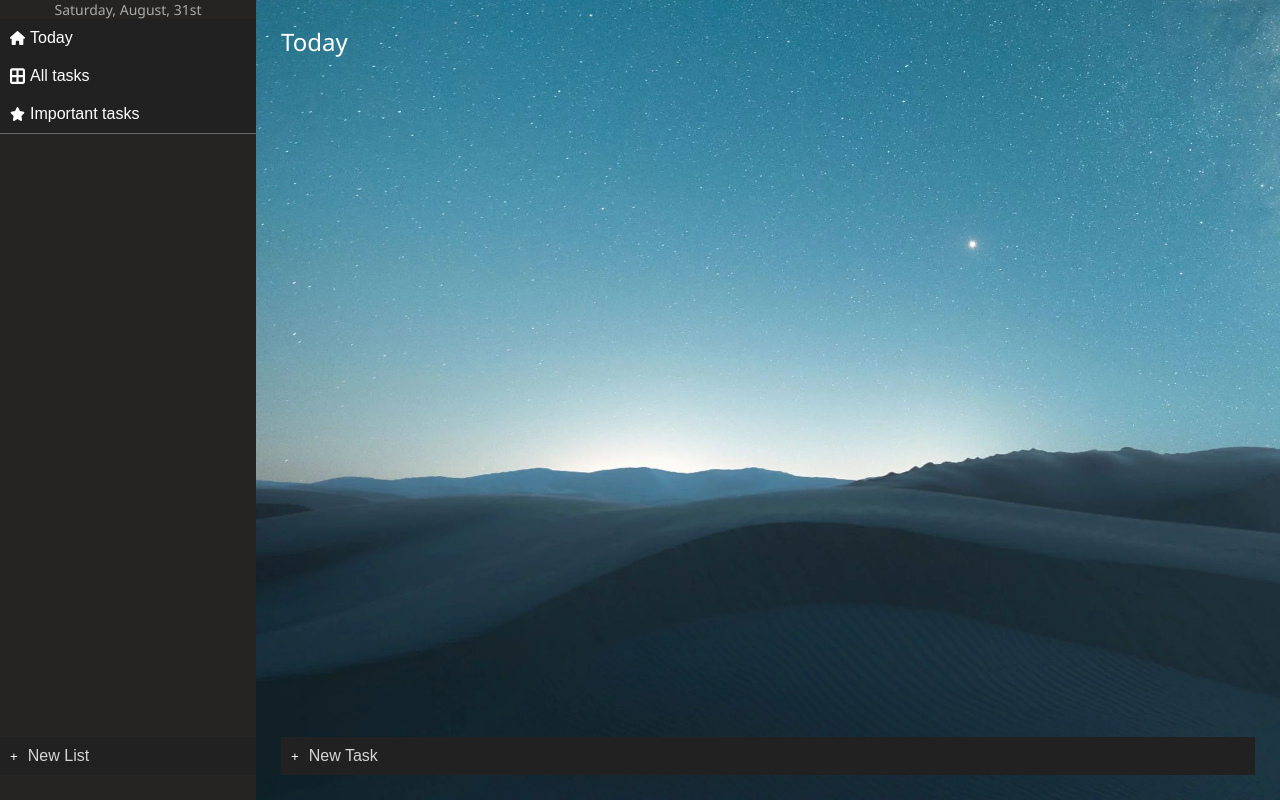
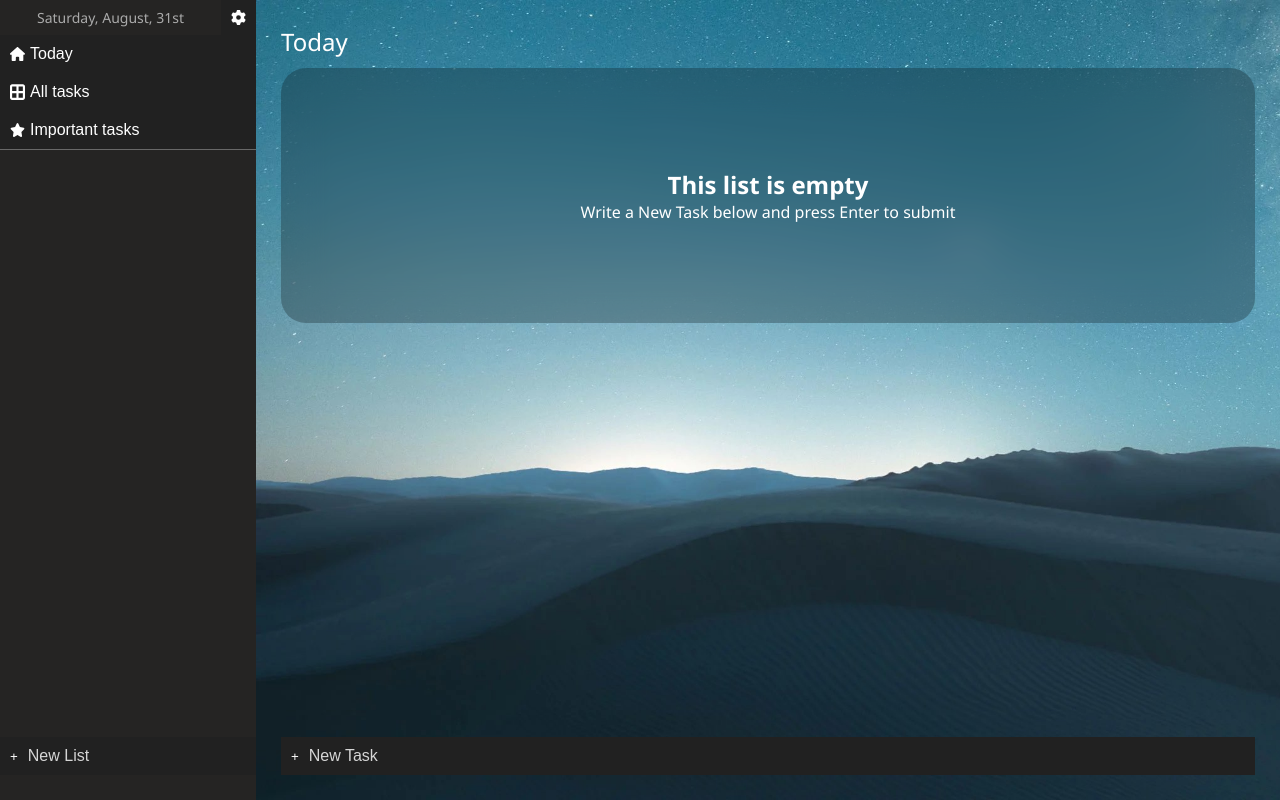
Before and after one commit to NoeRGuerra/ToDoList, a website built with webpack: page src/views/index.html in a window 1280 px wide. Built offline with nearby package versions, Linux system fonts and the light colour scheme.

Commit message:
Display a message when viewing an empty list
- Update `addNewTaskForm()` and `createSidebarContainer()` to call `createMaxInputLengthMessage()` instead of creating message element in the body of the function
- Add a container in left sidebar to display settings (Not yet implemented)
- Fix bug that would stop user from submitting new lists
- Make `inactive` style class important to override display options and ensure elements become hidden when adding this class

```diff
--- a/src/controllers/taskController.js
+++ b/src/controllers/taskController.js
@@ -1,6 +1,6 @@
 import Step from "../models/Step";
 import Task from "../models/Task";
-import { displayToDoList, displayImportantTasks, displayAllTasks, currentToDoList, existingLists, confirmAction, setCurrentToDoList, listType } from './todoListController';
+import { displayToDoList, displayImportantTasks, displayAllTasks, currentToDoList, existingLists, confirmAction, setCurrentToDoList, listType, createMaxInputLengthMessage } from './todoListController';
 import { saveToDoLists } from "../utils/storage";
 import { differenceInCalendarDays, format, getYear} from "date-fns";
 import trashIcon from "../views/icons/trash-can-regular.svg";
@@ -25,17 +25,7 @@ function addNewTaskForm(ToDoList) {
     });
 
     const newTaskInput = newTaskForm.querySelector('input[type="text"]');
-    const messageSpan = document.createElement('span');
-    messageSpan.className = 'char-limit-message';
-    messageSpan.textContent = `Task names cannot be longer than ${newTaskInput.maxLength} characters`;
-
-    newTaskInput.addEventListener('input', () => {
-        if (newTaskInput.value.length >= newTaskInput.maxLength) {
-            messageSpan.style.display = 'block';
-        } else {
-            messageSpan.style.display = 'none';
-        }
-    })
+    const messageSpan = createMaxInputLengthMessage(newTaskInput);
 
     container.append(newTaskForm, messageSpan);
 }
@@ -235,33 +225,13 @@ function createSidebarContainer(Task, ToDoList, taskIndex) {
     deleteTaskBtn.prepend(deleteTaskIcon);
     const creationTime = createDateLabel();
     const descriptionBox = createDescriptionBox(Task);
-    const descriptionLimitMessage  = document.createElement('span');
-    descriptionLimitMessage.className = 'char-limit-message';
-    descriptionLimitMessage.textContent = `Notes cannot be longer than ${descriptionBox.maxLength} characters`;
-
-    descriptionBox.addEventListener('input', () => {
-        if (descriptionBox.value.length >= descriptionBox.maxLength) {
-            descriptionLimitMessage.style.display = 'block';
-        } else {
-            descriptionLimitMessage.style.display = 'none';
-        }
-    })
+    const descriptionLimitMessage  = createMaxInputLengthMessage(descriptionBox);
 
     bottomContainer.append(creationTime, deleteTaskBtn);
     const newStepForm = addNewStepForm(Task, ToDoList, taskIndex);
     const newStepInput = newStepForm.querySelector('input[type="text"]');
 
-    const messageSpan = document.createElement('span');
-    messageSpan.className = 'char-limit-message';
-    messageSpan.textContent = `Step names cannot be longer than ${newStepInput.maxLength} characters`;
-
-    newStepInput.addEventListener('input', () => {
-        if (newStepInput.value.length >= newStepInput.maxLength) {
-            messageSpan.style.display = 'block';
-        } else {
-            messageSpan.style.display = 'none';
-        }
-    })
+    const messageSpan = createMaxInputLengthMessage(newStepInput);
 
     sidebarContainer.append(closeSidebarBtn, sidebarHeaderContainer);
     displaySteps(Task, sidebarContainer);
--- a/src/controllers/todoListController.js
+++ b/src/controllers/todoListController.js
@@ -8,6 +8,7 @@ import houseIcon from "../views/icons/house-solid.svg";
 import allBorderIcon from "../views/icons/border-all-solid.svg";
 import barsIcon from "../views/icons/bars-solid.svg";
 import starIcon from "../views/icons/star-solid-white.svg";
+import gearIcon from "../views/icons/gear-solid.svg";
 import { format } from "date-fns";
 
 const existingLists = loadToDoLists();
@@ -22,8 +23,8 @@ function createDefaultList() {
 
 function populateLeftSidebar() {
     const mainContainer = document.querySelector('.left');
-    const currentDate = createTodayDateSpan();
-    mainContainer.append(currentDate);
+    const settingsContainer = createSettingsContainer();
+    mainContainer.append(settingsContainer);
 
     const topListsContainer = createTopListsContainer();
 
@@ -35,6 +36,25 @@ function populateLeftSidebar() {
     const maxInputLengthMessage = createMaxInputLengthMessage(newListInput);
 
     mainContainer.append(topListsContainer, userListsContainer, newListForm, maxInputLengthMessage);
+}
+
+function refreshLeftSidebarLists() {
+    const userListsContainer = document.querySelector("#lists");
+    userListsContainer.replaceWith(createUserListsContainer());
+}
+
+function createSettingsContainer() {
+    const settingsContainer = document.createElement('div');
+    settingsContainer.classList.add('settings');
+    const settingsButton = document.createElement('button');
+    const settingsIcon = document.createElement('img');
+    settingsIcon.className = "icon"
+    settingsIcon.src = gearIcon;
+    settingsButton.prepend(settingsIcon);
+    const currentDate = createTodayDateSpan();
+    settingsContainer.append(currentDate, settingsButton);
+
+    return settingsContainer
 }
 
 function createTopListsContainer() {
@@ -169,8 +189,9 @@ function createNewListForm() {
         const newList = new ToDoList(newListName);
         existingLists.push(newList);
         clearAllLists();
-        populateListsContainer();
+        refreshLeftSidebarLists();
         saveToDoLists(existingLists);
+        newListInput.value = "";
     });
     newListForm.append(newListSubmit, newListInput);
 
@@ -180,11 +201,11 @@ function createNewListForm() {
 function createMaxInputLengthMessage(inputElement) {
     const messageSpan = document.createElement('span');
     messageSpan.className = 'char-limit-message';
-    messageSpan.textContent = `List names cannot be longer than ${inputElement.maxLength} characters`;
+    messageSpan.textContent = `Input cannot be longer than ${inputElement.maxLength} characters`;
 
     inputElement.addEventListener('input', () => {
         if (inputElement.value.length >= inputElement.maxLength) {
-            messageSpan.style.display = 'inline';
+            messageSpan.style.display = 'block';
         } else {
             messageSpan.style.display = 'none';
         }
@@ -230,13 +251,15 @@ function displayToDoList(ToDoList, disableNewTaskForm=false) {
     setCurrentToDoList(ToDoList);
     const rightDiv = document.querySelector(".right");
     const headerContainer = currentIndex === 0 ? createHeaderElement(ToDoList.name, false) : createHeaderElement(ToDoList.name, true);
+    const emptyListMsg = createEmptyListMessage();
+    emptyListMsg.classList.toggle('inactive');
     const tasksContainer = document.createElement('div');
     const pendingTasksContainer = document.createElement('div');
     const completedTasksContainer = document.createElement('div');
     const completedTag = createFoldingButton('Completed');
     completedTag.classList.toggle("inactive");
     completedTasksContainer.append(completedTag);
-    rightDiv.append(headerContainer);
+    rightDiv.append(headerContainer, emptyListMsg);
     ToDoList.listOfTasks.forEach((task, taskIndex) => {
         const taskId = `list-1-task-${taskIndex}`;
         const taskContainer = createTaskContainer(task, ToDoList, taskId);
@@ -259,6 +282,20 @@ function displayToDoList(ToDoList, disableNewTaskForm=false) {
     if (!disableNewTaskForm){
         addNewTaskForm(ToDoList);
     }
+    if (ToDoList.isEmpty()){
+        emptyListMsg.classList.toggle('inactive');
+    }
+}
+
+function createEmptyListMessage() {
+    const container = document.createElement('div');
+    container.className = 'empty-list-message';
+    const title = document.createElement('h2');
+    title.textContent = "This list is empty";
+    const paragraph = document.createElement('p');
+    paragraph.textContent = 'Write a New Task below and press Enter to submit'
+    container.append(title, paragraph);
+    return container;
 }
 
 function createHeaderElement(title, enableDelete=true){
@@ -393,5 +430,6 @@ export {
     setCurrentToDoList,
     listType,
     showDefaultList,
-    populateLeftSidebar
+    populateLeftSidebar,
+    createMaxInputLengthMessage
 };
--- a/src/views/style.css
+++ b/src/views/style.css
@@ -305,7 +305,7 @@ textarea {
 }
 
 .inactive {
-    display: none;
+    display: none !important;
 }
 
 .completed-tag:hover{
@@ -318,7 +318,26 @@ textarea {
     font-size: 14px;
 }
 
-.date {
+.settings {
+    display: flex;
+    align-items: center;
+}
+
+.settings button{
+    width: auto;
+}
+
+.settings .date {
+    flex: 1;
     text-align: center;
     font-size: 14px;
 }
+
+.empty-list-message {
+    flex-direction: column;
+    text-align: center;
+    background: rgba(0, 0, 0, 0.250);
+    padding: 100px;
+    backdrop-filter: blur(20px);
+    border-radius: 25px;
+}
```
Also changed, not shown: src/views/icons/gear-solid.svg (added).
